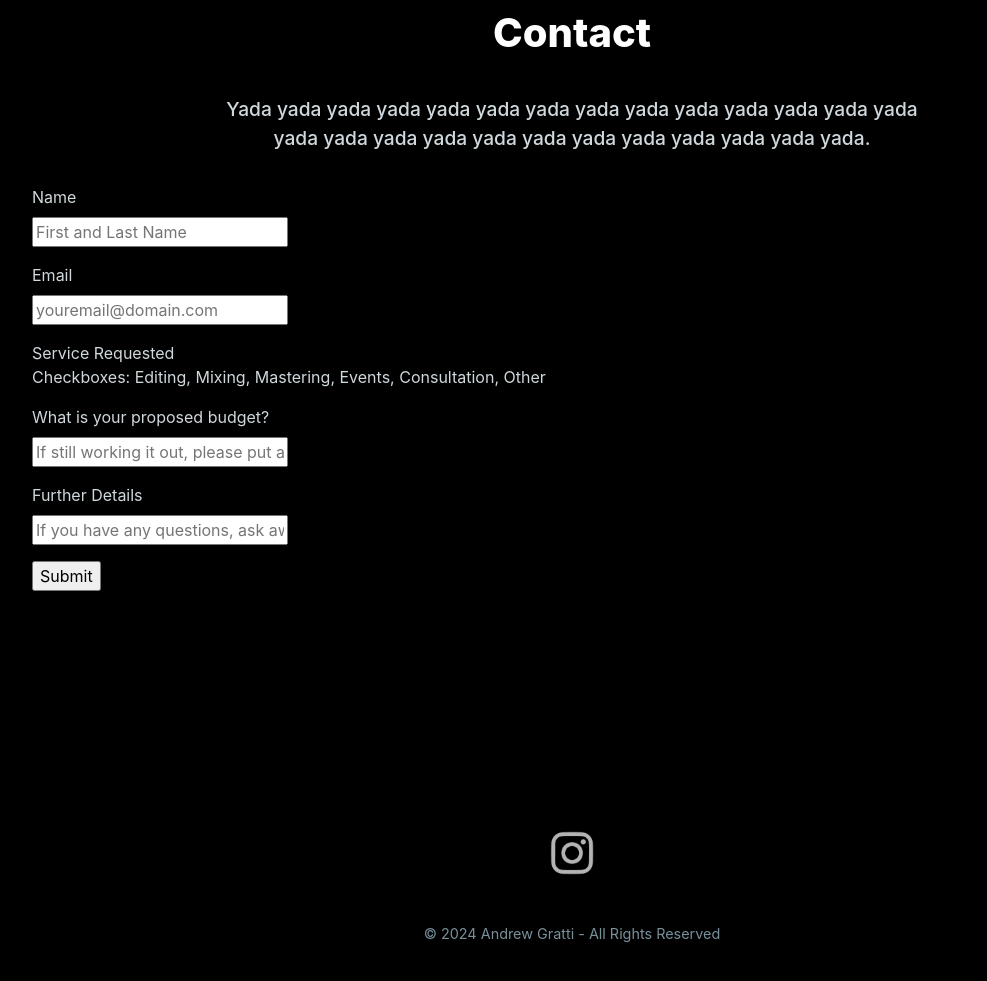
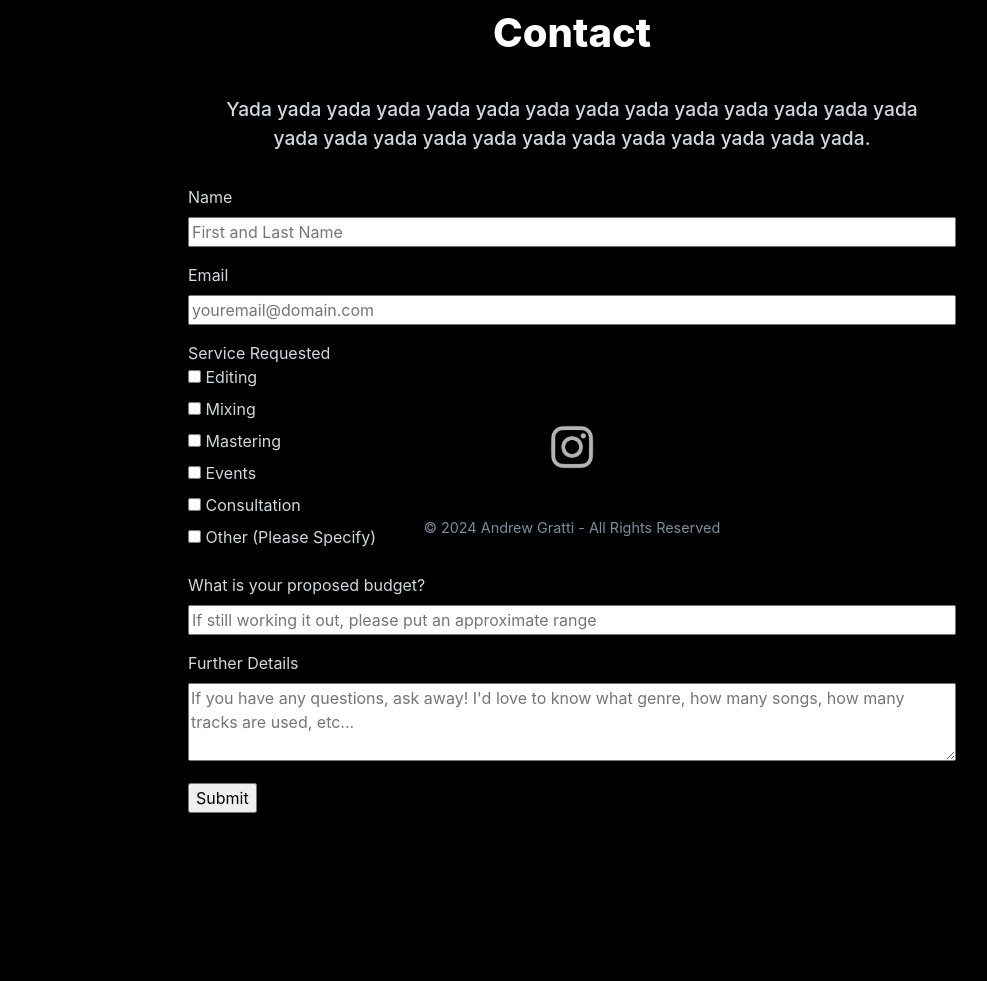
Before and after one commit to naturalcause/gratti-audio, a plain HTML site: page index.html in a window 1280 px wide. Shown: the part 1941-2922 px from the top of the page, without its empty margins (68-1055 px from the left). After the commit the page ends 2754 px from the top, so only its background shows below. Drawn offline with nearby package versions, Linux system fonts and the light colour scheme; a web font is replaced by a local one.

Commit message:
makes contact form fucking beautiful

```diff
--- a/index.html
+++ b/index.html
@@ -94,27 +94,39 @@
             <p class="lead py-3">Yada yada yada yada yada yada yada yada yada yada yada yada yada yada yada yada yada yada yada yada yada yada yada yada yada yada.</p>
         </div>
 
-        <div class="container">
+        <div class="custom-container">
             <form action="action_page.php">
 
               <label for="name">Name</label><br>
-              <input type="text" id="name" name="name" placeholder="First and Last Name">
+              <input type="text" id="name" name="name" placeholder="First and Last Name" class="contact-form" required>
               <p></p>
 
               <label for="email">Email</label><br>
-              <input type="email" id="email" name="email" placeholder="youremail@domain.com">
+              <input type="email" id="email" name="email" placeholder="youremail@domain.com" class="contact-form" required>
               <p></p>
 
               Service Requested<br>
-              Checkboxes: Editing, Mixing, Mastering, Events, Consultation, Other
+              <input type="checkbox" id="editing" name="editing" value="editing">
+              <label for="editing">Editing</label><br>
+              <input type="checkbox" id="mixing" name="mixing" value="mixing">
+              <label for="mixing">Mixing</label><br>
+              <input type="checkbox" id="mastering" name="mastering" value="mastering">
+              <label for="mastering">Mastering</label><br>
+              <input type="checkbox" id="events" name="events" value="events">
+              <label for="events">Events</label><br>
+              <input type="checkbox" id="consultation" name="consultation" value="consultation">
+              <label for="consultation">Consultation</label><br>
+              <input type="checkbox" id="other" name="other" value="other">
+              <label for="other">Other (Please Specify)</label><br>
               <p></p>
 
               <label for="budget">What is your proposed budget?</label><br>
-              <input type="text" id="budget" name="budget" placeholder="If still working it out, please put an approximate range">
+              <input type="text" id="budget" name="budget" placeholder="If still working it out, please put an approximate range" class="contact-form" required>
               <p></p>
 
               <label for="details">Further Details</label><br>
-              <input type="text" id="details" name="details" placeholder="If you have any questions, ask away! I&#39d love to know what genre, how many songs, how many tracks are used, etc...">
+              <textarea id="details" name="details" rows="3" placeholder="If you have any questions, ask away! I&#39d love to know what genre, how many songs, how many tracks are used, etc..." class="contact-form" required></textarea>
+
               <p></p>
 
               <input type="submit" value="Submit">
```
Also changed, not shown: css/default.css.
